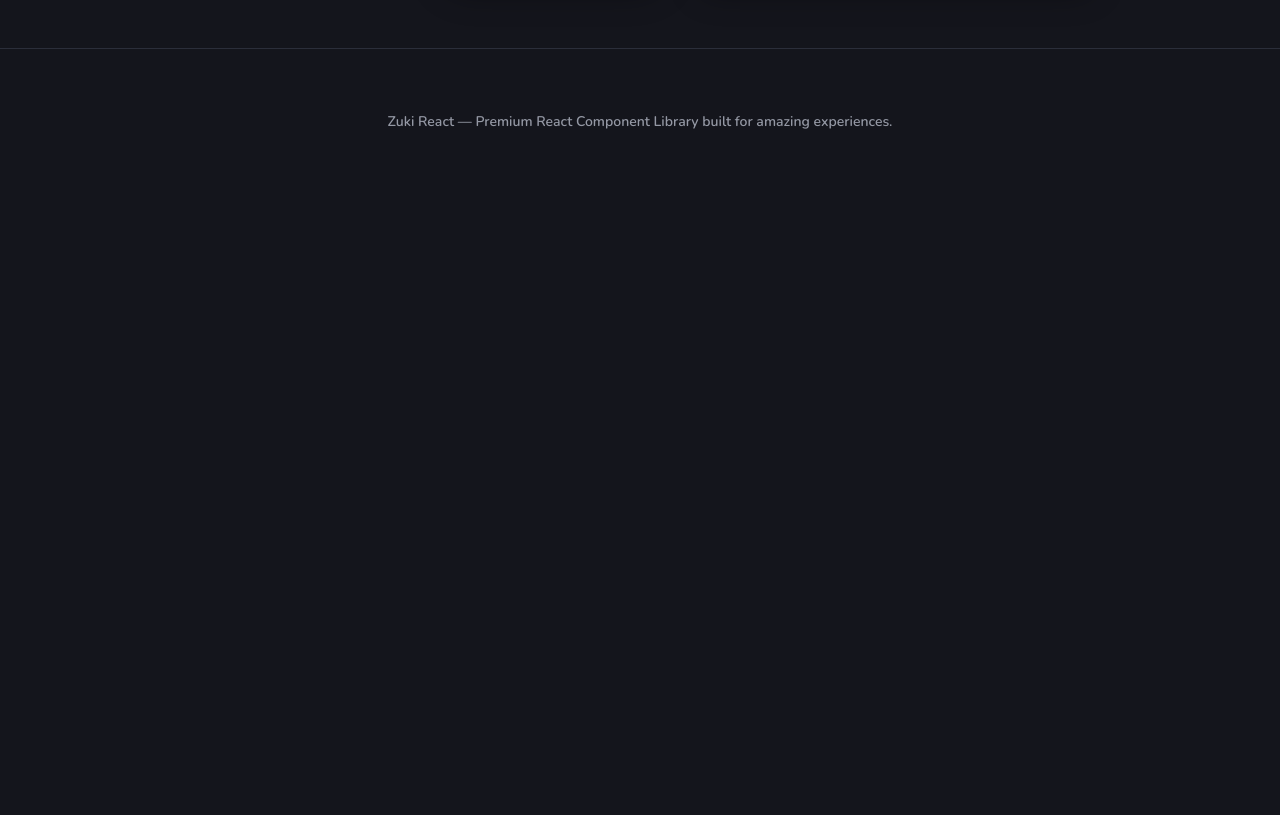
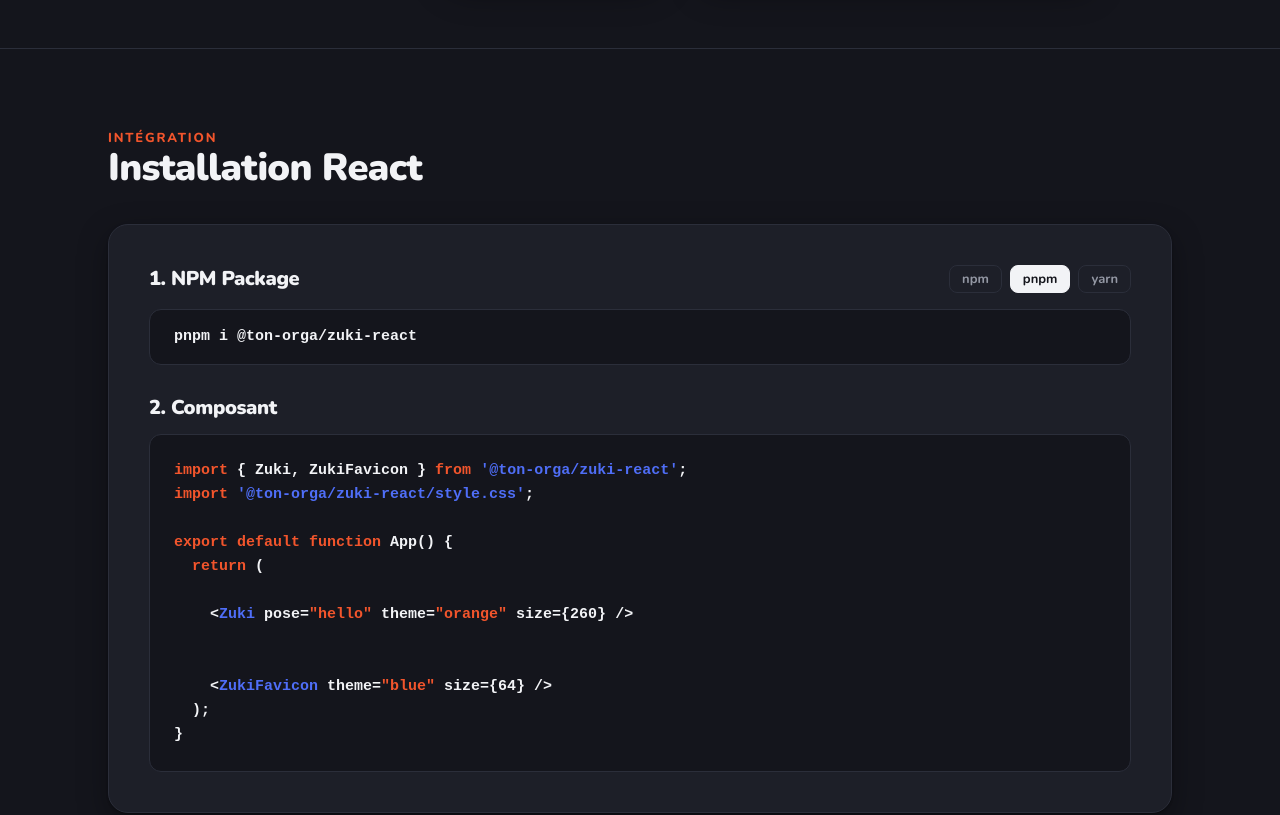
Before and after one commit to jorisvilardell/zuki, a React (Vite) app in the folder react/: page / in a window 1280 px wide. Shown: the part 5180-5995 px from the top of the page. Before the commit the page ends 5406 px from the top, so only its background shows below. Built offline with nearby package versions, Linux system fonts and the light colour scheme.

Commit message:
feat(front): add Installation component and include in App

```diff
--- a/react/src/App.jsx
+++ b/react/src/App.jsx
@@ -6,6 +6,7 @@
 import Animations from './components/Animations';
 import Playground from './components/Playground';
 import Formats from './components/Formats';
+import Installation from './components/Installation';
 import Footer from './components/Footer';
 import './index.css';
 
@@ -33,6 +34,7 @@
       <Animations animKeys={animKeys} retriggerAnim={retriggerAnim} />
       <Playground playState={playState} updatePlayState={updatePlayState} />
       <Formats />
+      <Installation />
       <Footer />
     </>
   );
--- /dev/null
+++ b/react/src/components/Installation.jsx
@@ -0,0 +1,76 @@
+import React, { useState } from 'react';
+
+export default function Installation() {
+  const [pkg, setPkg] = useState('pnpm');
+
+  const getCommand = () => {
+    switch (pkg) {
+      case 'npm': return 'npm install @ton-orga/zuki-react';
+      case 'yarn': return 'yarn add @ton-orga/zuki-react';
+      case 'pnpm': return 'pnpm i @ton-orga/zuki-react';
+      default: return 'pnpm i @ton-orga/zuki-react';
+    }
+  };
+
+  return (
+    <section id="installation" style={{ padding: '80px 0' }}>
+      <div className="wrap">
+        <div className="sec-head">
+          <div className="eyebrow">Intégration</div>
+          <h2>Installation React</h2>
+        </div>
+
+        <div style={{ background: 'var(--surface)', border: '1px solid var(--line)', padding: '40px', borderRadius: 'var(--radius)', boxShadow: 'var(--shadow)' }}>
+          <div>
+            <div style={{ display: 'flex', justifyContent: 'space-between', alignItems: 'center', marginBottom: '16px' }}>
+              <h3 style={{ margin: 0, fontSize: '20px' }}>1. NPM Package</h3>
+              <div style={{ display: 'flex', gap: '8px' }}>
+                {['npm', 'pnpm', 'yarn'].map(m => (
+                  <button
+                    key={m}
+                    onClick={() => setPkg(m)}
+                    style={{
+                      background: pkg === m ? 'var(--ink)' : 'transparent',
+                      color: pkg === m ? 'var(--bg)' : 'var(--muted)',
+                      border: `1px solid ${pkg === m ? 'var(--ink)' : 'var(--line)'}`,
+                      borderRadius: '8px',
+                      padding: '4px 12px',
+                      fontSize: '13px',
+                      fontWeight: 700,
+                      cursor: 'pointer',
+                      fontFamily: 'inherit',
+                      transition: 'all 0.2s ease'
+                    }}
+                  >
+                    {m}
+                  </button>
+                ))}
+              </div>
+            </div>
+            <div style={{ background: 'var(--bg)', border: '1px solid var(--line)', padding: '16px 24px', borderRadius: '12px', fontFamily: 'monospace', color: 'var(--ink)', fontSize: '15px' }}>
+              {getCommand()}
+            </div>
+          </div>
+
+          <div style={{ marginTop: '32px' }}>
+            <h3 style={{ margin: '0 0 16px 0', fontSize: '20px' }}>2. Composant</h3>
+            <div style={{ background: 'var(--bg)', border: '1px solid var(--line)', padding: '24px', borderRadius: '12px', fontFamily: 'monospace', color: 'var(--ink)', overflowX: 'auto', lineHeight: '1.6', fontSize: '15px' }}>
+              <span style={{ color: 'var(--orange)' }}>import</span> {'{'} Zuki, ZukiFavicon {'}'} <span style={{ color: 'var(--orange)' }}>from</span> <span style={{ color: 'var(--blue)' }}>'@ton-orga/zuki-react'</span>;<br/>
+              <span style={{ color: 'var(--orange)' }}>import</span> <span style={{ color: 'var(--blue)' }}>'@ton-orga/zuki-react/style.css'</span>;<br/>
+              <br/>
+              <span style={{ color: 'var(--orange)' }}>export default function</span> App() {'{'}<br/>
+              &nbsp;&nbsp;<span style={{ color: 'var(--orange)' }}>return</span> (<br/>
+              &nbsp;&nbsp;&nbsp;&nbsp;<span style={{ color: 'var(--muted)' }}>{/* Mascot full body */}</span><br/>
+              &nbsp;&nbsp;&nbsp;&nbsp;&lt;<span style={{ color: 'var(--blue)' }}>Zuki</span> pose=<span style={{ color: 'var(--orange)' }}>"hello"</span> theme=<span style={{ color: 'var(--orange)' }}>"orange"</span> size={'{260}'} /&gt;<br/>
+              <br/>
+              &nbsp;&nbsp;&nbsp;&nbsp;<span style={{ color: 'var(--muted)' }}>{/* Mascot head only (favicon / icon) */}</span><br/>
+              &nbsp;&nbsp;&nbsp;&nbsp;&lt;<span style={{ color: 'var(--blue)' }}>ZukiFavicon</span> theme=<span style={{ color: 'var(--orange)' }}>"blue"</span> size={'{64}'} /&gt;<br/>
+              &nbsp;&nbsp;);<br/>
+              {'}'}
+            </div>
+          </div>
+        </div>
+      </div>
+    </section>
+  );
+}
```
